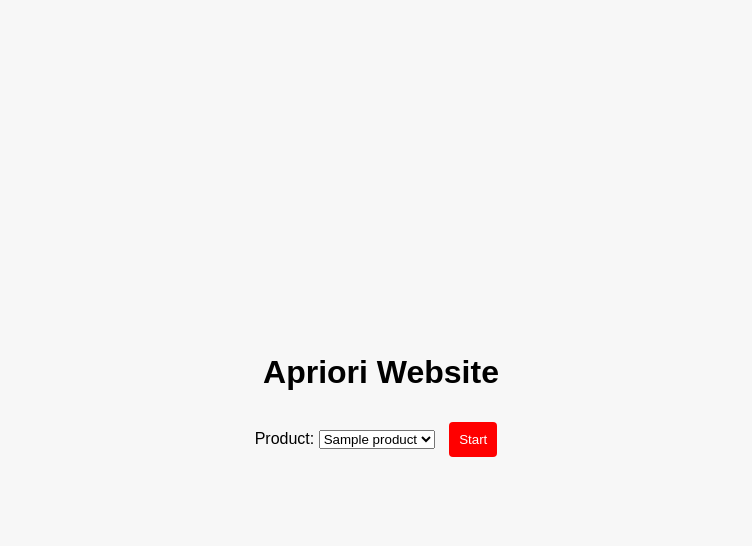
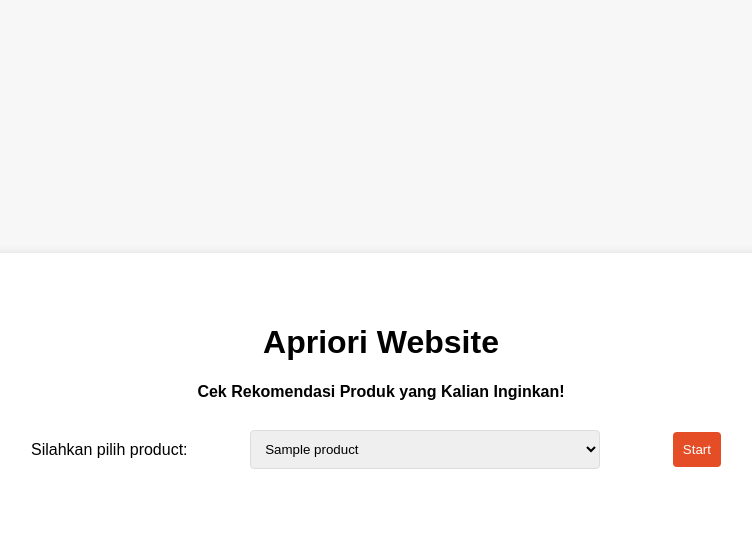
Before and after one commit to Angelaczr/DataMining, a Flask app: template templates/homelama.html in a window 1280 px wide. Shown: the top 546 px of the page, without its empty margins (259-1011 px from the left). Run offline with Flask 3, Linux system fonts and the light colour scheme; the template is opened without the code that fills it: most values are stand-ins (such as "Sample title", 1, 10 or a date in 2020).

Commit message:
+styling website

```diff
--- a/cobaterus.py
+++ b/cobaterus.py
@@ -28,9 +28,9 @@ def recommend(item_input):
     recommendation_info = []
     for _, row in recommendations.iterrows():
         item = next(iter(row['consequents']))
-        support = row['support']
-        confidence = row['confidence']
-        recommendation_info.append(f"{item} dengan nilai Support: {support:.3f} dan Confidence: {confidence:.3f}")
+        support = row['support'] * 100
+        confidence = row['confidence'] * 100
+        recommendation_info.append(f"{item} dengan nilai Support: {support:.1f}% dan Confidence: {confidence:.1f}%")
 
     return ', '.join(recommendation_info)
 
--- a/templates/homelama.html
+++ b/templates/homelama.html
@@ -17,6 +17,13 @@
         }
         .container {
             text-align: center;
+            background-color: #fff;
+            border-radius: 8px;
+            box-shadow: 0 0 10px rgba(0, 0, 0, 0.1);
+            padding: 50px;
+            width: 100%;
+            max-width: 800px;
+            box-sizing: border-box;
         }
         input[type="text"], button {
             margin: 10px;
@@ -24,9 +31,22 @@
             border: 1px solid #ddd;
             border-radius: 4px;
         }
+        .form-group {
+            display: flex;
+            justify-content: space-between;
+            align-items: center;
+            margin-bottom: 20px;
+        }
+        select {
+            width: 50%;
+            padding: 10px;
+            /* margin-bottom: 15px; */
+            border: 1px solid #ddd;
+            border-radius: 4px;
+        }
         button {
             color: white;
-            background-color: red;
+            background-color: #e44d26;
             border: none;
             cursor: pointer;
         }
@@ -38,8 +58,9 @@
 <body>
     <div class="container">
         <h1>Apriori Website</h1>
-        <form action="/hasil" method="POST">
-            <label for="product">Product:</label>
+        <h4>Cek Rekomendasi Produk yang Kalian Inginkan!</h4>
+        <form class="form-group" action="/hasil" method="POST">
+            <label for="product">Silahkan pilih product:</label>
             <select id="product" name="product">
                 {% for product in products %}
                 <option value="{{ product }}">{{ product }}</option>
```
Also changed, not shown: templates/hasil.html (+38 -0 lines).
